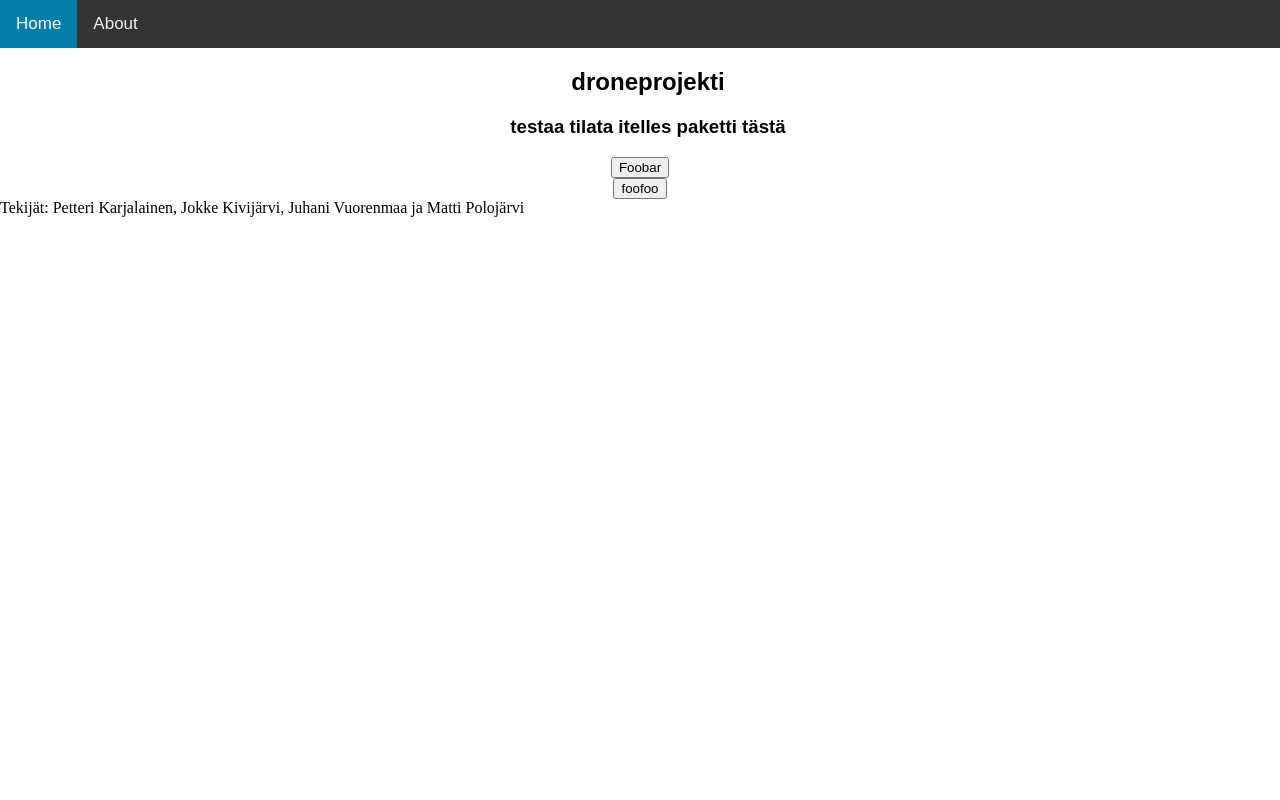
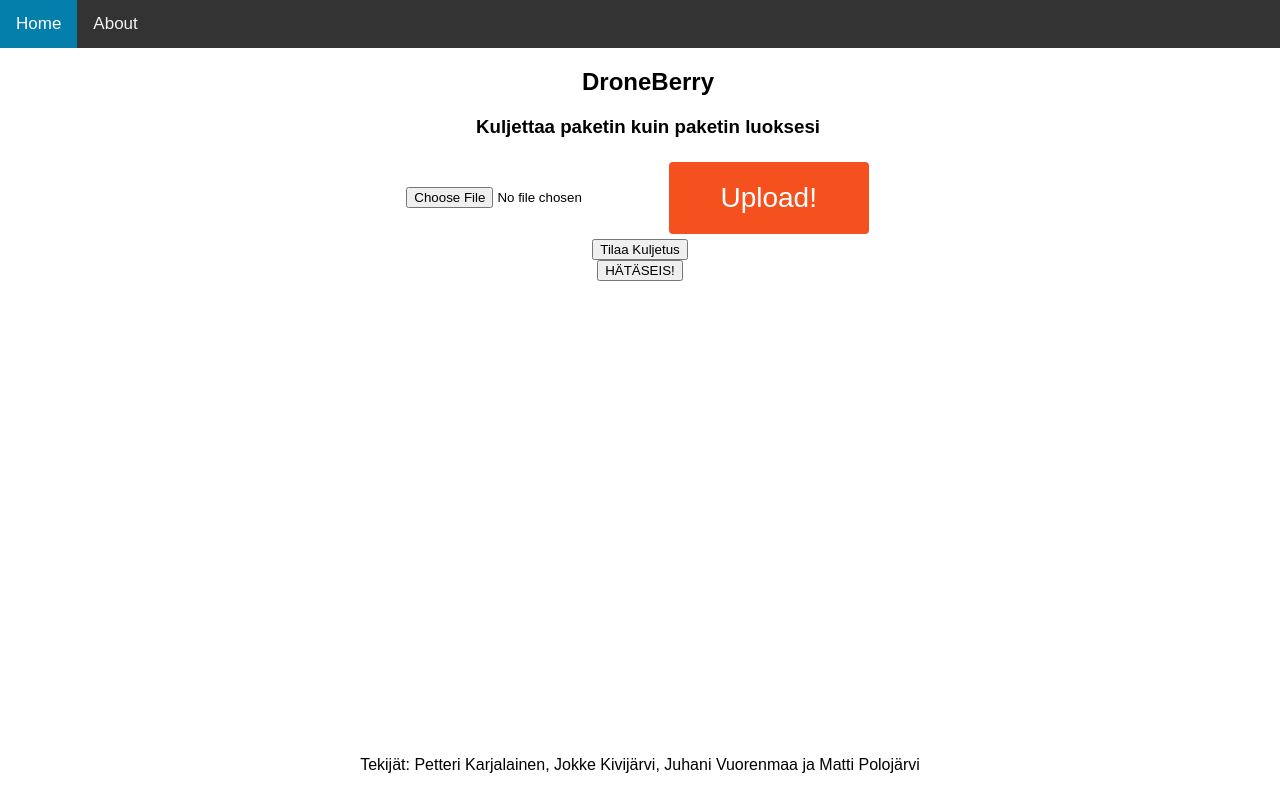
Before and after one commit to Ukkeli12/Product-Design-and-Implementation, a Flask app: page / in a window 1280 px wide. Run offline with Flask 2, Linux system fonts and the light colour scheme.

Commit message:
upload form ja CSS muutoksia napeille

```diff
--- a/html/app.py
+++ b/html/app.py
@@ -1,24 +1,51 @@
-from flask import Flask, request
+from flask import Flask, request, flash, redirect, url_for
 from flask import render_template
+
+from werkzeug.utils import secure_filename
+
+import os
 import requests
 
+UPLOAD_FOLDER = 'images/'
+ALLOWED_EXTENSIONS = {'ico', 'jpg', 'png', 'jpeg', 'pdf', 'gif'}
+
 app = Flask(__name__)
-
+app.config['UPLOAD_FOLDER'] = UPLOAD_FOLDER
 # @app.route("/", methods=["GET","POST"])
 
-@app.route("/", methods=["POST", "GET"])
+def allowed_file(filename):
+    return '.' in filename and \
+            filename.rsplit('.', 1)[1].lower() in ALLOWED_EXTENSIONS
+
+
+@app.route("/", methods=["GET", "POST"])
 def index():
-    #if request.method == "POST":
-    #    print("ASDASDASDASDASDASDASDAS")
-    #    payload = {'c':'takeoff'}
-    #    requests.post('http://193.167.101.43:8080/', json=payload)
+    if request.method == 'POST':
+        if 'file' not in request.files:
+            flash('No file part')
+            return redirect(request.url)
+        file = request.files['file']
+        if file.filename == '':
+            flash('No selected file')
+            return redirect(request.url)
+        if file and allowed_file(file.filename):
+            filename = secure_filename(file.filename)
+            file.save(os.path.join(app.config['UPLOAD_FOLDER'], filename))
+            #return redirect(url_for('download_file', name=filename))
+            return redirect(request.url)
     return render_template("index.html")
+
 
 @app.route("/script", methods=["GET","POST"])
 def script():
-    print("/script toimii")
-    payload = {'c':'takeoff'}
-    requests.post('http://193.167.101.43:8080/', json=payload)
+    if request.method == 'POST':
+        print('Post /script')
+        payload = {'c' : 'takeoff'}
+        requests.post('http://193.167.101.43:8080/', json=payload)
+        return redirect(request.url)
+    #print("/script toimii")
+    #payload = {'c':'takeoff'}
+    #requests.post('http://193.167.101.43:8080/', json=payload)
     return render_template("index.html")
 
 @app.route("/emergency", methods=["GET","POST"])
@@ -34,6 +61,6 @@ def about():
 # Palvelimen käynnistys :
 # sudo systemctl restart nginx , jos muokannut nginx asetuksia
 # html kansion sisällä sudo gunicorn --workers 5 wsgi:app
-# screen päälle ja Ctrl+A+C
+# screen päälle ja Ctrl+A+C, vaihda ikkuna = Ctrl+A+A
 # sitten drone kansioon ja python tello.py 8080
 #
--- a/html/static/css/style.css
+++ b/html/static/css/style.css
@@ -1,12 +1,56 @@
+html {
+	position: relative;
+	min-height: 100%;
+}
+
 body {
       	margin: 0;
      	font-family: Arial, Helvetica, sans-serif;
+	margin-bottom: 60px;
+}
+
+.submitti {
+	display: inline-block;
+	border-radius: 4px;
+	background-color: #f4511e;
+	border: none;
+	color: #FFFFFF;
+	text-align: center;
+	font-size: 28px;
+	padding: 20px;
+	width: 200px;
+	transition: all 0.5s;
+	cursor: pointer;
+	margin: 5px
+}
+.submitti span {
+	cursor: pointer;
+	display: inline-block;
+	position: relative;
+	transition: 0.5s
+}
+.submitti span:after {
+	content: '\00bb';
+	position: absolute;
+	opacity: 0;
+	top: 0;
+	right: -20px;
+	transition: 0.5s;
+}
+.submitti:hover span {
+	padding-right:25px;
+}
+
+.submitti:hover span:after {
+	opacity: 1;
+	right: 0;
 }
 
 .topnav {
       	overflow: hidden;
       	background-color: #333;
 }
+
 
 .topnav a {
       	float: left;
@@ -26,19 +70,28 @@ body {
 	background-color: #047eaa;
 	color: white;
 }
-    .alapalkki{
+
+    /*.alapalkki{
 	font-family: Ubuntu;
 	text-align: center;
+	position: absolute;
 	bottom: 4px;
-
-    }
+    }*/
 .centertext a{
 	text-align: center;
 	position: absolute;
 }
 
+.footer{
+	bottom : 0;
+	position: absolute;
+	width: 100%;
+	height: 60px;
+}
 
+/*
 form  { display: table;      }
 p     { display: table-row;  }
 label { display: table-cell; font-size: 25px; }
 input { display: table-cell; }
+*/
--- a/html/templates/index.html
+++ b/html/templates/index.html
@@ -1,10 +1,12 @@
 <!DOCTYPE html>
 <html>
 <head>
+    <title>Droneberry</title>
+    <link rel="shortcut icon" href="{{ url_for('static', filename='droneberry.ico') }}">
     <link rel="stylesheet" type="text/css"  href="{{ url_for('static', filename='/css/style.css') }}">
     <meta name="viewport" content="width=device-width, initial-scale=1">
     <meta charset="UTF-8">
-    <link rel="shortcut icon" href="#" />
+    <!--<link rel="shortcut icon" href="#" /> --!>
 </head>
 <body>
 	<div>
@@ -19,8 +21,8 @@
 		{% block content %}
 	    	<div style="padding-left:16px">
 			<center>
-	      			<h2>droneprojekti</h2>
-				<h3>testaa tilata itelles paketti tästä</h3>
+	      			<h2>DroneBerry</h2>
+				<h3>Kuljettaa paketin kuin paketin luoksesi</h3>
 			</center>
 	    	</div>
 
@@ -57,25 +59,23 @@
 		<div class="alapalkki">
 			<p>Tekijät: Petteri Karjalainen, Jokke Kivijärvi, Juhani Vuorenmaa ja Matti Polojärvi</p>
 		</div>
+		--!>
+		<form method="POST" enctype=multipart/form-data>
+			<input type=file name=file>
+			<button class="submitti" type=submit style="vertical-align:middle"><span>Upload!</span></button>
+			<!--<input class="submitti" type=submit value=Upload>--!>
+		</form>
 
-		<form action="http://193.167.101.43:8080" method="post" enctype="application/x-www-form-urlencoded">
-			<input type="text" name="c"/>
-			<input type="submit" value="send"/>
-			vanha <input type="button" id="script" name="submit" value="Run Script">
-		</form>
-		--!>
 		<form action="http://193.167.101.43/script" method="POST">
-			<input type="submit" value="Foobar">
+			<input type="submit" value="Tilaa Kuljetus">
 		</form>
 		<form action="http://193.167.101.43/emergency" method="POST">
-			<input type="submit" value="foofoo">
+			<input type="submit" value="HÄTÄSEIS!">
 		</form>
 		{% endblock %}
-		<center>
-			<div class="alapalkki">
-				<p>Tekijät: Petteri Karjalainen, Jokke Kivijärvi, Juhani Vuorenmaa ja Matti Polojärvi</p>
-			</div>
-		</center>
+		<footer class="footer">
+			<p>Tekijät: Petteri Karjalainen, Jokke Kivijärvi, Juhani Vuorenmaa ja Matti Polojärvi</p>
+		</footer>
 	</div>
 
 
```
Also changed, not shown: html/images/droneberry.ico (added), html/images/droneberry.png (added), html/images/gentlemanmurwu.png (added), html/images/murmu.png (added), html/static/droneberry.ico (added). Lines whose indentation alone changed are shown as unchanged.
